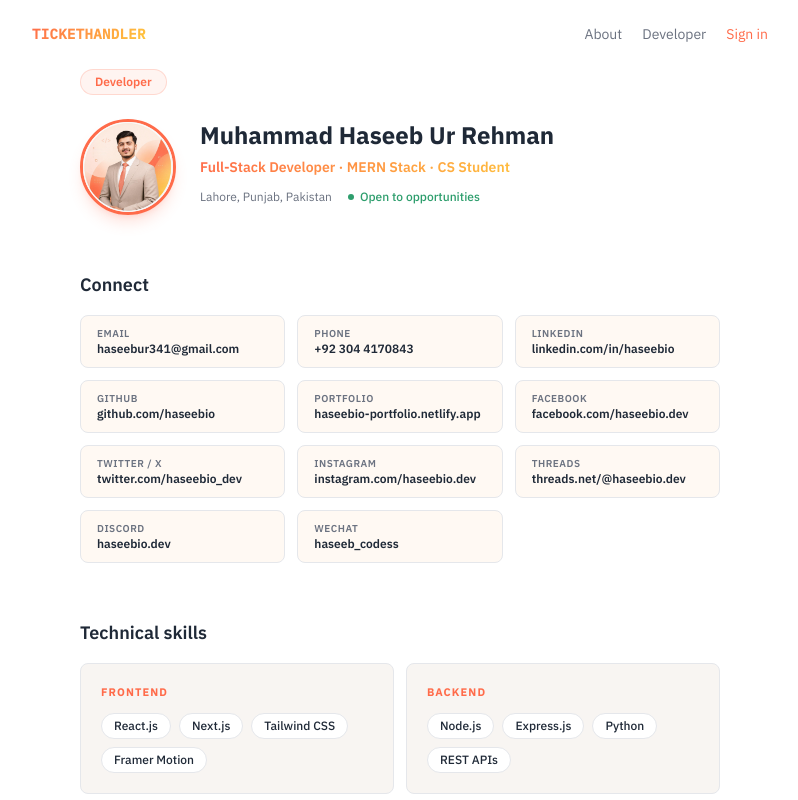
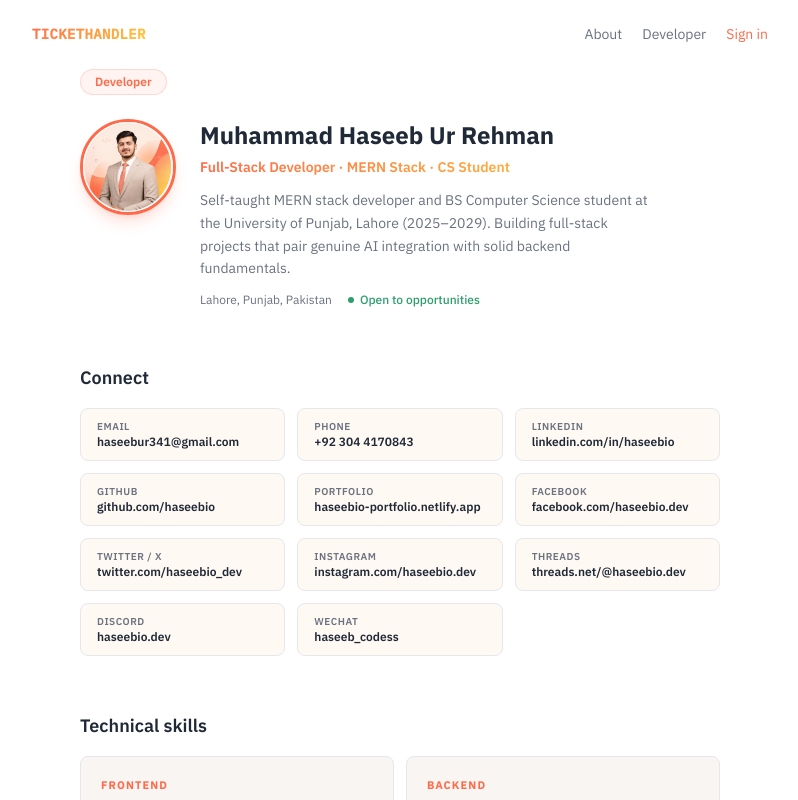
Before and after one commit to haseebio/ticket-triage, a Next.js app in the folder frontend/: page /developer in a window 1280 px wide. Shown: the top 800 px of the page, without its empty margins (240-1038 px from the left). Built offline with nearby package versions, Linux system fonts and the light colour scheme.

Commit message:
adding bio

```diff
--- a/frontend/components/DeveloperContent.jsx
+++ b/frontend/components/DeveloperContent.jsx
@@ -86,6 +86,11 @@ export default function DeveloperContent() {
           <p className="mb-3 bg-brand-gradient bg-clip-text text-sm font-semibold text-transparent">
             Full-Stack Developer · MERN Stack · CS Student
           </p>
+          <p className="mb-3 max-w-md text-sm leading-relaxed text-fog">
+            Self-taught MERN stack developer and BS Computer Science student at the
+            University of Punjab, Lahore (2025–2029). Building full-stack projects that
+            pair genuine AI integration with solid backend fundamentals.
+          </p>
           <div className="flex flex-wrap items-center gap-4 text-xs">
             <span className="text-fog">Lahore, Punjab, Pakistan</span>
             <span className="flex items-center gap-1.5 font-medium text-signal-green">
```
